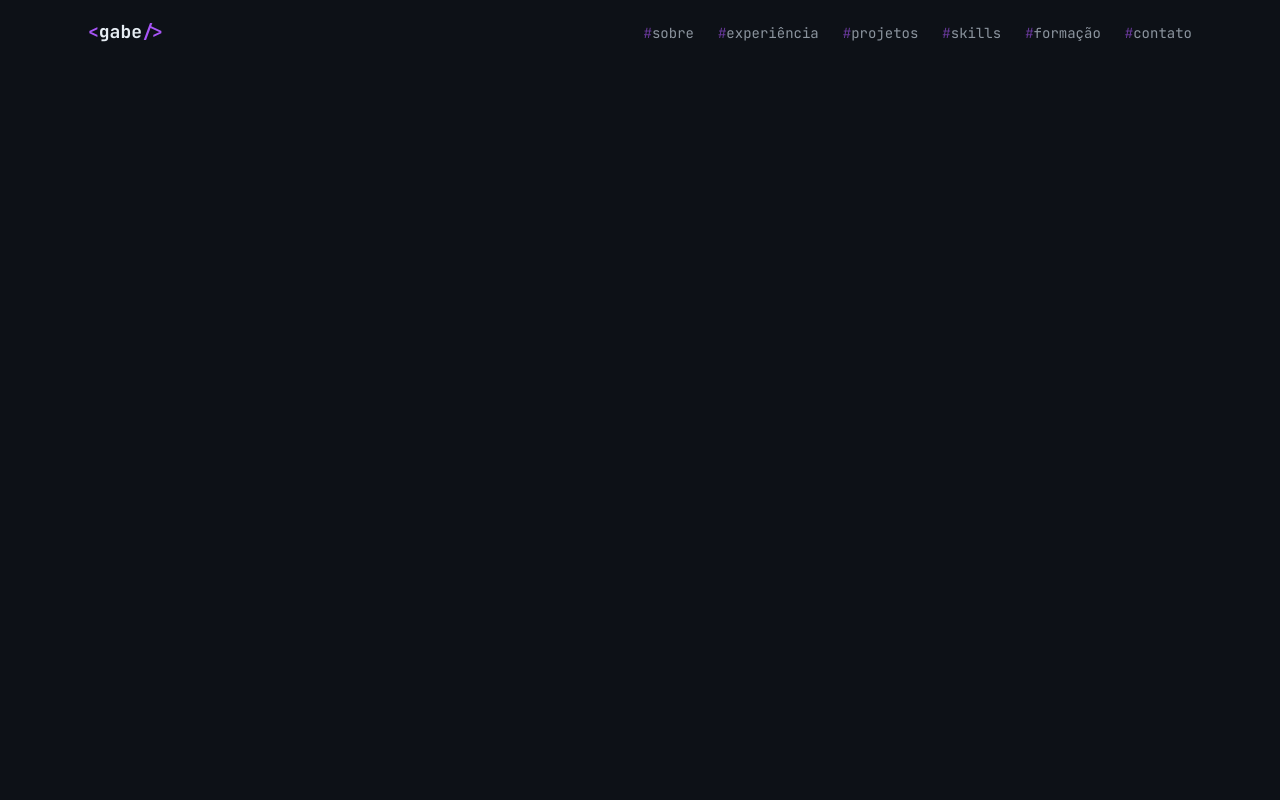
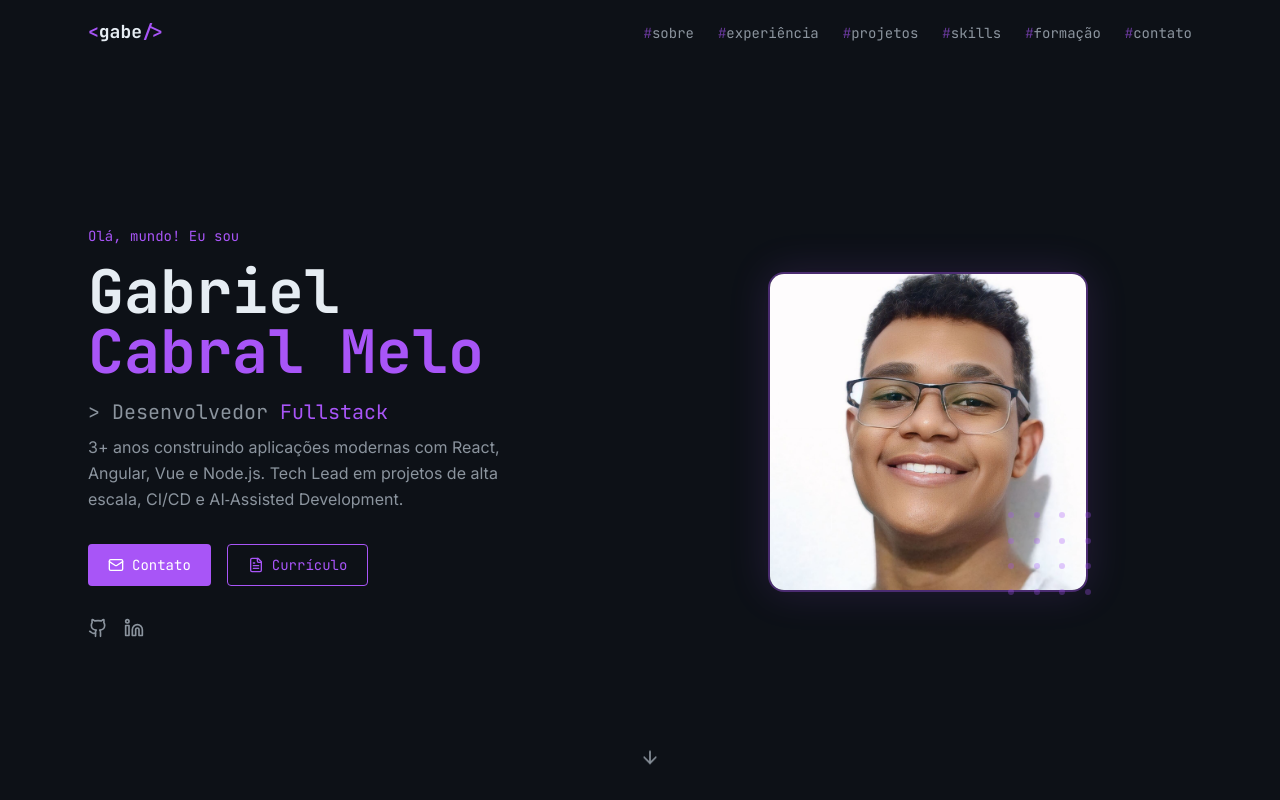
Before and after one commit to gabecmelo/gabecmelo.github.io, a React (Vite) app: page / in a window 1280 px wide. Built offline with nearby package versions, Linux system fonts and the light colour scheme.

Commit message:
feat: add hero section

```diff
--- a/src/components/Hero.tsx
+++ b/src/components/Hero.tsx
@@ -1 +1,140 @@
-export default function Hero() { return null }
+import { motion } from 'framer-motion'
+import { Github, Linkedin, Mail, FileText, ArrowDown } from 'lucide-react'
+
+const fadeUp = (delay = 0) => ({
+  initial: { opacity: 0, y: 24 },
+  animate: { opacity: 1, y: 0 },
+  transition: { duration: 0.6, delay },
+})
+
+export default function Hero() {
+  const scrollToAbout = () => {
+    document.getElementById('about')?.scrollIntoView({ behavior: 'smooth' })
+  }
+
+  return (
+    <section
+      id="hero"
+      className="min-h-screen flex flex-col justify-center px-6 pt-16 max-w-6xl mx-auto"
+    >
+      <div className="grid md:grid-cols-2 gap-12 items-center">
+        {/* Text content */}
+        <div>
+          <motion.p
+            {...fadeUp(0.1)}
+            className="font-mono text-accent text-sm mb-4"
+          >
+            Olá, mundo! Eu sou
+          </motion.p>
+
+          <motion.h1
+            {...fadeUp(0.2)}
+            className="font-mono text-4xl sm:text-5xl lg:text-6xl font-bold text-text leading-tight mb-4"
+          >
+            Gabriel
+            <br />
+            <span className="text-accent">Cabral Melo</span>
+          </motion.h1>
+
+          <motion.p
+            {...fadeUp(0.3)}
+            className="font-mono text-lg sm:text-xl text-muted mb-2"
+          >
+            {'>'} Desenvolvedor{' '}
+            <span className="text-accent">Fullstack</span>
+          </motion.p>
+
+          <motion.p
+            {...fadeUp(0.4)}
+            className="text-muted text-base leading-relaxed mb-8 max-w-md"
+          >
+            3+ anos construindo aplicações modernas com React, Angular, Vue e
+            Node.js. Tech Lead em projetos de alta escala, CI/CD e
+            AI&#8209;Assisted Development.
+          </motion.p>
+
+          {/* CTA buttons */}
+          <motion.div {...fadeUp(0.5)} className="flex flex-wrap gap-4 mb-8">
+            <a
+              href="#contact"
+              onClick={e => {
+                e.preventDefault()
+                document.getElementById('contact')?.scrollIntoView({ behavior: 'smooth' })
+              }}
+              className="flex items-center gap-2 px-5 py-2.5 bg-accent hover:bg-accent-light text-white font-mono text-sm rounded transition-colors"
+            >
+              <Mail size={16} />
+              Contato
+            </a>
+            <a
+              href="/gabriel-melo-resume-2025.pdf"
+              download
+              className="flex items-center gap-2 px-5 py-2.5 border border-accent text-accent hover:bg-accent/10 font-mono text-sm rounded transition-colors"
+            >
+              <FileText size={16} />
+              Currículo
+            </a>
+          </motion.div>
+
+          {/* Social links */}
+          <motion.div {...fadeUp(0.6)} className="flex gap-4">
+            <a
+              href="https://github.com/gabecmelo"
+              target="_blank"
+              rel="noreferrer"
+              className="text-muted hover:text-accent transition-colors"
+              aria-label="GitHub"
+            >
+              <Github size={20} />
+            </a>
+            <a
+              href="https://linkedin.com/in/gabrielc-melo"
+              target="_blank"
+              rel="noreferrer"
+              className="text-muted hover:text-accent transition-colors"
+              aria-label="LinkedIn"
+            >
+              <Linkedin size={20} />
+            </a>
+          </motion.div>
+        </div>
+
+        {/* Avatar */}
+        <motion.div
+          initial={{ opacity: 0, scale: 0.9 }}
+          animate={{ opacity: 1, scale: 1 }}
+          transition={{ duration: 0.7, delay: 0.3 }}
+          className="hidden md:flex justify-center"
+        >
+          <div className="relative">
+            <div className="w-64 h-64 lg:w-80 lg:h-80 rounded-2xl overflow-hidden border-2 border-accent/40 shadow-[0_0_40px_rgba(168,85,247,0.15)]">
+              <img
+                src="/avatar.jpg"
+                alt="Gabriel Cabral Melo"
+                className="w-full h-full object-cover"
+              />
+            </div>
+            {/* Decorative dots */}
+            <div className="absolute -bottom-4 -right-4 w-24 h-24 grid grid-cols-4 gap-1.5 opacity-30">
+              {Array.from({ length: 16 }).map((_, i) => (
+                <div key={i} className="w-1.5 h-1.5 rounded-full bg-accent" />
+              ))}
+            </div>
+          </div>
+        </motion.div>
+      </div>
+
+      {/* Scroll indicator */}
+      <motion.button
+        initial={{ opacity: 0 }}
+        animate={{ opacity: 1 }}
+        transition={{ delay: 1.2 }}
+        onClick={scrollToAbout}
+        className="absolute bottom-8 left-1/2 -translate-x-1/2 text-muted hover:text-accent transition-colors animate-bounce"
+        aria-label="Scroll down"
+      >
+        <ArrowDown size={20} />
+      </motion.button>
+    </section>
+  )
+}
```
